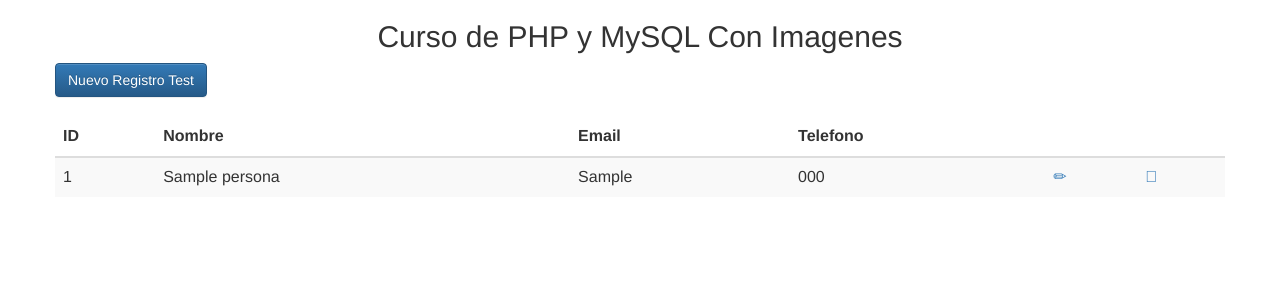
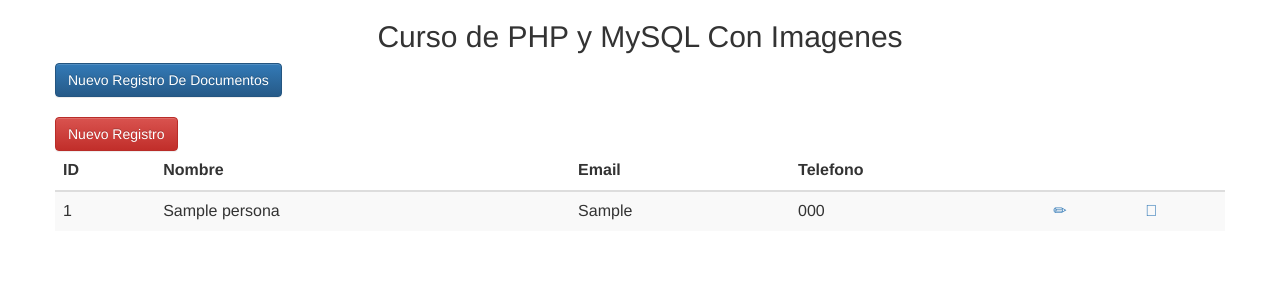
Before and after one commit to juanmateuz/crudPhp, a PHP site: page / in a window 1280 px wide. Shown: the top 300 px of the page. Run offline with PHP 8.4, Linux system fonts and the light colour scheme; tables that the repository leaves empty hold one stand-in row (values such as "Sample post"); some libraries are stand-ins or nearby versions.

Commit message:
Agregamos un boton rojo

```diff
--- a/index.php
+++ b/index.php
@@ -58,10 +58,14 @@ require 'conexion.php';
 			</div>
 
 			<div class="row">
-				<a href="nuevo.php" class="btn btn-primary">Nuevo Registro Test</a>
+				<a href="nuevo.php" class="btn btn-primary">Nuevo Registro De Documentos</a>
+			</div>
+			<br>
+			<div class="row">
+				<a href="nuevo.php" class="btn btn-danger">Nuevo Registro </a>
 			</div>
 
-			<br>
+
 
 			<div class="row table-responsive">
 				<table class="table table-striped">
```
